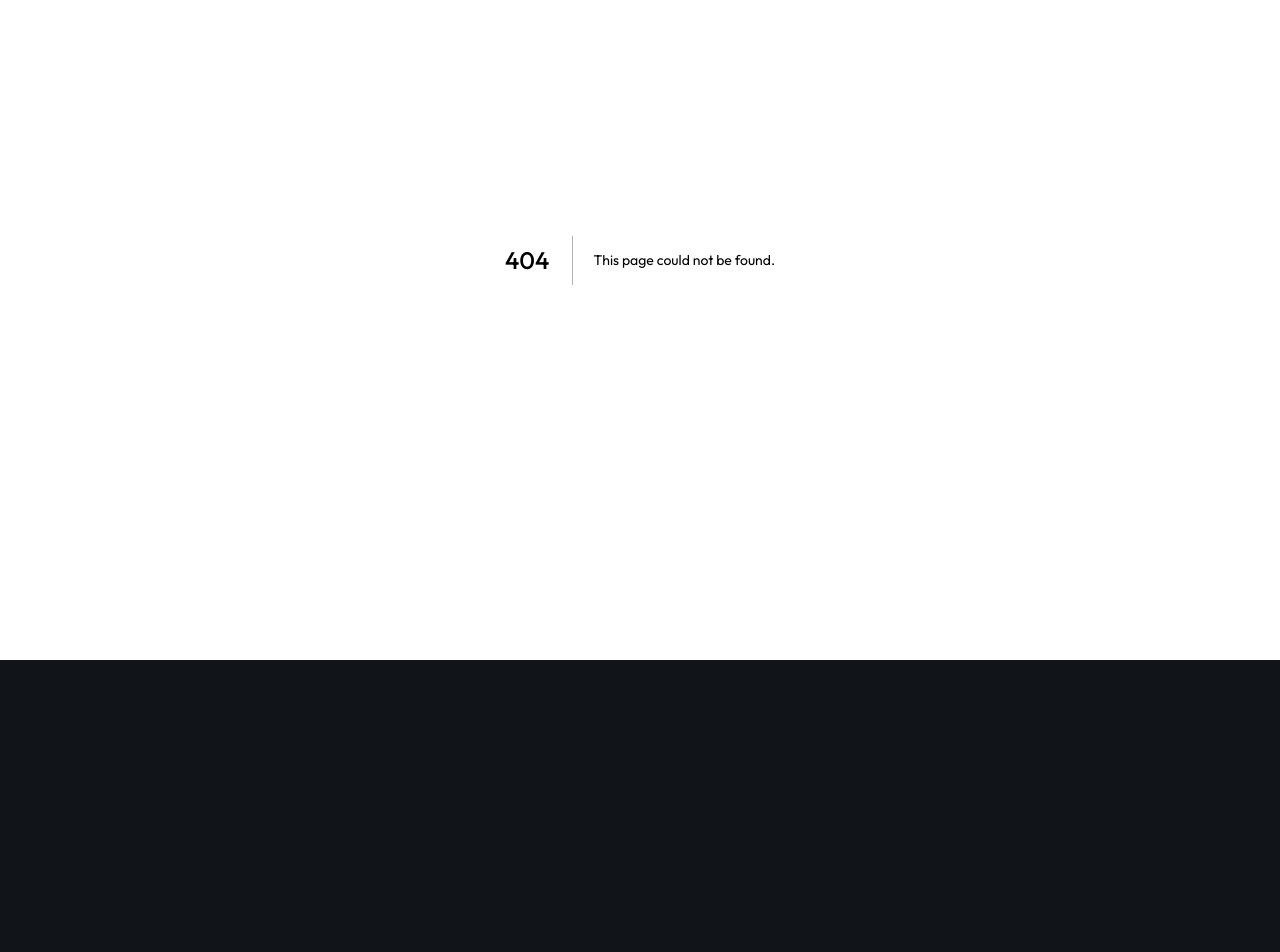
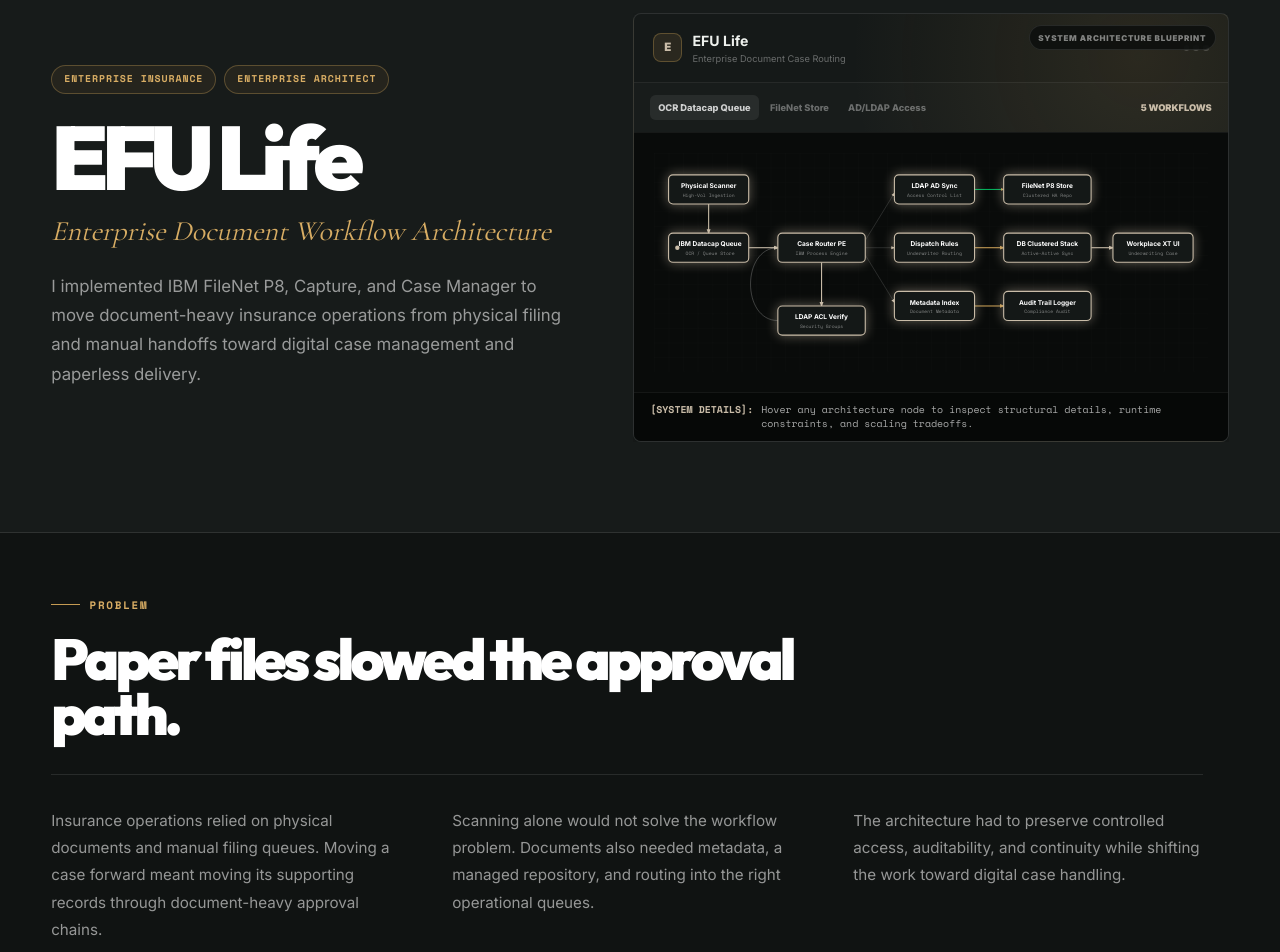
Before and after one commit to uzairkhatri/uzairkhatri, a Next.js app: page /work/efu-life in a window 1280 px wide. Before the commit this address had no page. Shown: the part 140-1092 px from the top of the page. Before the commit the page ends 800 px from the top, so only its background shows below. Built offline with nearby package versions, Linux system fonts and the light colour scheme.

Commit message:
Add EFU Life enterprise workflow case study

```diff
--- a/app/case-studies/page.tsx
+++ b/app/case-studies/page.tsx
@@ -34,7 +34,7 @@
         {eyebrow:"AI platform / Wellows",title:"Multi-agent search visibility platform",text:"Designed a production architecture for brand citation monitoring across LLM ecosystems, with technical auditing and grounded content remediation to close the gaps it finds, coordinated with LangGraph.",href:withBasePath("/work/wellows/"),linkLabel:"Read full case study"},
         {eyebrow:"EdTech SaaS / ClassFlow",title:"Live tutoring marketplace & distributed concurrency",text:"Architected automated tutor matching (<100ms), Redis Redlock distributed locks to eliminate double-booking, and automated Stripe Connect payouts.",href:withBasePath("/work/classflow/"),linkLabel:"Read full case study"},
         {eyebrow:"Fintech & Ledgers / Savyour",title:"High-concurrency rewards & transaction safety",text:"Engineered decoupled event ingestion, Redis caching, and PostgreSQL ACID transaction boundaries to process partner affiliate conversions in sub-second timelines.",href:withBasePath("/work/savyour/"),linkLabel:"Read case study"},
-        {eyebrow:"Insurance / Core systems",title:"Enterprise architecture for regulated workflows",text:"Architecture experience supporting core enterprise insurance platforms at EFU Life, where data integrity, auditability, integration, and continuity were non-negotiable."},
+        {eyebrow:"Insurance / Core systems",title:"Enterprise architecture for regulated workflows",text:"Architecture experience supporting core enterprise insurance platforms at EFU Life, where data integrity, auditability, integration, and continuity were non-negotiable.",href:withBasePath("/work/efu-life/"),linkLabel:"Read full case study"},
       ]}
       stepsEyebrow="How I evaluate the work"
       stepsTitle="The result is more than code shipped."
--- /dev/null
+++ b/app/work/efu-life/page.tsx
@@ -0,0 +1,170 @@
+import type { Metadata } from "next";
+import styles from "../wellows/page.module.css";
+import SubPageNav from "@/components/SubPageNav";
+import ProjectVisual from "@/components/ProjectVisual";
+import { BOOKING_URL, withBasePath } from "@/components/siteLinks";
+import { BreadcrumbJsonLd, TechArticleJsonLd } from "@/components/JsonLd";
+
+const title = "EFU Life Case Study - Enterprise Document Workflow Architecture";
+const description =
+  "How Uzair Khatri implemented IBM FileNet P8, Capture, and Case Manager for EFU Life to move document-heavy insurance operations toward digital case routing.";
+const url = "https://uzairkhatri.com/work/efu-life/";
+const image = "https://uzairkhatri.com/linkedin-featured/case-studies.png";
+
+export const metadata: Metadata = {
+  title,
+  description,
+  alternates: { canonical: url },
+  openGraph: {
+    title,
+    description,
+    url,
+    images: [{ url: image, width: 1200, height: 627, alt: "Enterprise architecture case studies" }],
+  },
+  twitter: { card: "summary_large_image", title, description, images: [image] },
+};
+
+const decisions = [
+  {
+    title: "Document capture and indexing",
+    problem: "Physical policy documents had to become usable case records, not simply scanned files in another filing queue.",
+    decision: "Implemented document ingestion using IBM Capture, with document metadata indexed in the FileNet P8 content repository.",
+    consideration: "Capture and metadata form the entry boundary: downstream routing depends on a document being associated with the right case.",
+  },
+  {
+    title: "Case routing and approval workflows",
+    problem: "Paper-based handoffs made approval chains dependent on manual filing and movement between teams.",
+    decision: "Implemented IBM Case Manager routing and FileNet approval workflows to move document-driven work into digital queues.",
+    consideration: "Routing rules make operational responsibilities explicit. Changes to an approval process also need to be reflected in its workflow configuration.",
+  },
+  {
+    title: "Access controls and audit history",
+    problem: "Digitizing insurance records had to preserve controlled access and a traceable history of document changes.",
+    decision: "Integrated Case Manager access controls with Active Directory / LDAP and included document audit logging in the architecture.",
+    consideration: "Digital availability and permission to view a record are separate concerns; access checks remain part of the case workflow.",
+  },
+  {
+    title: "Repository and operational continuity",
+    problem: "Case routing depends on the underlying policy documents remaining available to the teams processing them.",
+    decision: "Used FileNet P8 as the content repository within an on-premise high-availability server architecture.",
+    consideration: "Capture, routing, identity, and document storage remain distinct dependencies that must be operated together.",
+  },
+];
+
+export default function EFULifeCaseStudy() {
+  return (
+    <div className={styles.page}>
+      <BreadcrumbJsonLd items={[
+        { name: "Home", url: "https://uzairkhatri.com/" },
+        { name: "Case Studies", url: "https://uzairkhatri.com/case-studies/" },
+        { name: "EFU Life Case Study", url },
+      ]} />
+      <TechArticleJsonLd title={title} description={description} url={url} image={image} />
+      <SubPageNav />
+
+      <header className={styles.hero}>
+        <div className={styles.heroInner}>
+          <div className={styles.heroCopy}>
+            <div className={styles.heroMeta}>
+              <span className={styles.tag}>Enterprise Insurance</span>
+              <span className={styles.tag}>Enterprise Architect</span>
+            </div>
+            <h1 className={styles.heroTitle}>EFU Life</h1>
+            <p className={styles.heroSub}>Enterprise Document Workflow Architecture</p>
+            <p className={styles.heroDesc}>
+              I implemented IBM FileNet P8, Capture, and Case Manager to move
+              document-heavy insurance operations from physical filing and manual
+              handoffs toward digital case management and paperless delivery.
+            </p>
+          </div>
+          <ProjectVisual type="efu" variant="hero" />
+        </div>
+      </header>
+
+      <section className={styles.section} aria-labelledby="efu-problem">
+        <div className={styles.sectionInner}>
+          <p className={styles.eyebrow}>Problem</p>
+          <h2 id="efu-problem" className={styles.sectionTitle}>Paper files slowed the approval path.</h2>
+          <div className={styles.prose}>
+            <p>
+              Insurance operations relied on physical documents and manual filing
+              queues. Moving a case forward meant moving its supporting records
+              through document-heavy approval chains.
+            </p>
+            <p>
+              Scanning alone would not solve the workflow problem. Documents also
+              needed metadata, a managed repository, and routing into the right
+              operational queues.
+            </p>
+            <p>
+              The architecture had to preserve controlled access, auditability,
+              and continuity while shifting the work toward digital case handling.
+            </p>
+          </div>
+        </div>
+      </section>
+
+      <section className={styles.sectionDark} aria-labelledby="efu-architecture">
+        <div className={styles.sectionInner}>
+          <p className={styles.eyebrowLight}>What I Architected</p>
+          <h2 id="efu-architecture" className={styles.sectionTitleLight}>Capture, content, and case routing.</h2>
+          <p className={styles.sectionDescLight}>
+            My implementation connected document ingestion, FileNet storage, and
+            Case Manager workflows, with identity and audit controls supporting
+            the path from a scanned document to an assigned case.
+          </p>
+          <div className={styles.decisionGrid}>
+            {decisions.map((item) => (
+              <article className={styles.decisionCard} key={item.title}>
+                <h3>{item.title}</h3>
+                <div className={styles.decisionBlock}><span>Problem</span><p>{item.problem}</p></div>
+                <div className={styles.decisionBlock}><span>Implementation</span><p>{item.decision}</p></div>
+                <div className={styles.decisionBlock}><span>Operating consideration</span><p>{item.consideration}</p></div>
+              </article>
+            ))}
+          </div>
+        </div>
+      </section>
+
+      <section className={styles.section} aria-labelledby="efu-outcome">
+        <div className={styles.sectionInner}>
+          <p className={styles.eyebrow}>Outcome</p>
+          <h2 id="efu-outcome" className={styles.sectionTitle}>Approval work moved into digital workflows.</h2>
+          <div className={styles.prose}>
+            <p>
+              Five IBM FileNet approval chains were automated, moving
+              document-heavy insurance work from week-scale handoffs toward
+              day-scale digital case routing.
+            </p>
+            <p>
+              Document ingestion, repository storage, and Case Manager routing
+              replaced manual filing queues with a connected digital path for
+              case processing.
+            </p>
+            <p>
+              Access controls and audit logging remained part of that path,
+              supporting controlled document handling as operations moved toward
+              paperless delivery.
+            </p>
+          </div>
+          <p className={styles.diagramNote}>Public details summarized under mutual NDA.</p>
+        </div>
+      </section>
+
+      <section className={styles.cta} aria-labelledby="efu-contact">
+        <div className={styles.sectionInner}>
+          <h2 id="efu-contact" className={styles.sectionTitle}>Have a document workflow to modernize?</h2>
+          <p className={styles.ctaDesc}>
+            Let&apos;s review the capture, routing, access, and integration
+            boundaries that shape your system.
+          </p>
+          <div className={styles.ctaActions}>
+            <a className={styles.ctaPrimary} href={BOOKING_URL} target="_blank" rel="noreferrer">Discuss Similar Architecture &rarr;</a>
+            <a className={styles.ctaSecondary} href={withBasePath("/case-studies/")}>All Case Studies &rarr;</a>
+            <a className={styles.backWork} href={withBasePath("/#work")}>Back to Selected Work &rarr;</a>
+          </div>
+        </div>
+      </section>
+    </div>
+  );
+}
--- a/components/SelectedWork.tsx
+++ b/components/SelectedWork.tsx
@@ -117,6 +117,7 @@
     name: "EFU Life",
     category: "Enterprise Insurance System",
     role: "Enterprise Architect",
+    caseStudyUrl: "/work/efu-life/",
     description:
       "Implemented IBM FileNet P8, Case Manager, and Capture to move document-heavy insurance operations toward digital case management and paperless delivery.",
     stack: ["IBM FileNet", "Case Manager", "Capture", "Workflow Automation"],
```
Also changed, not shown: 1 other file (tests, documents, lock files or other folders).
